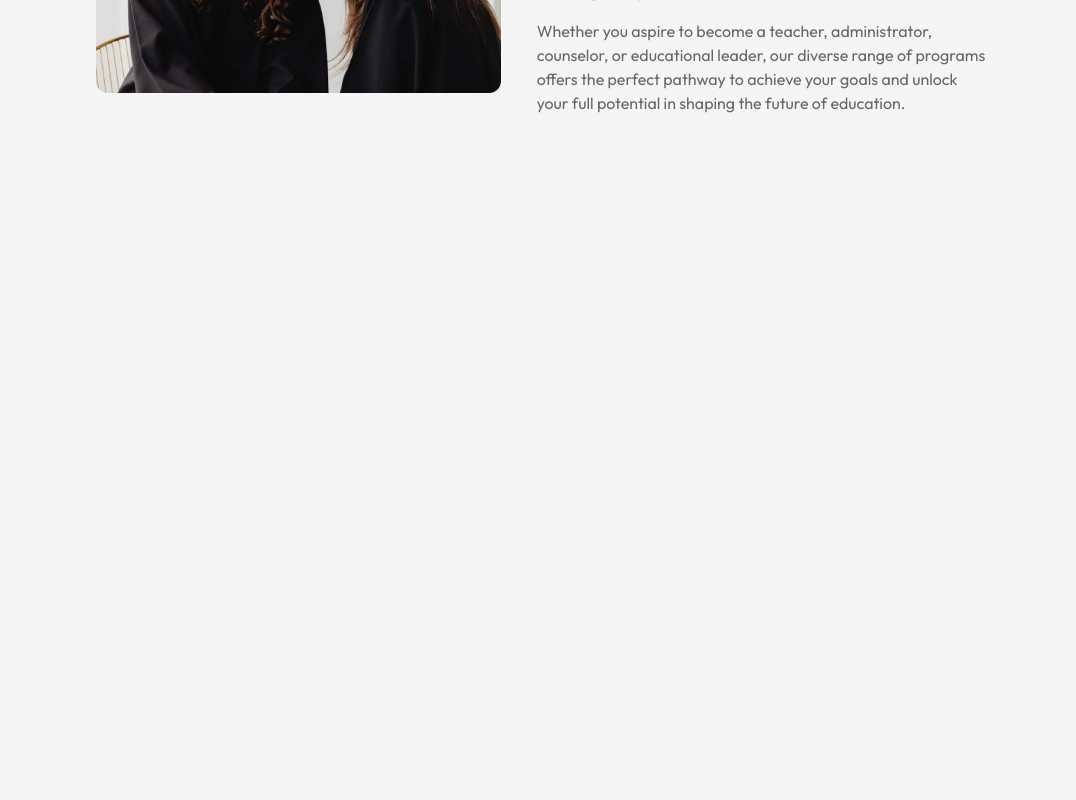
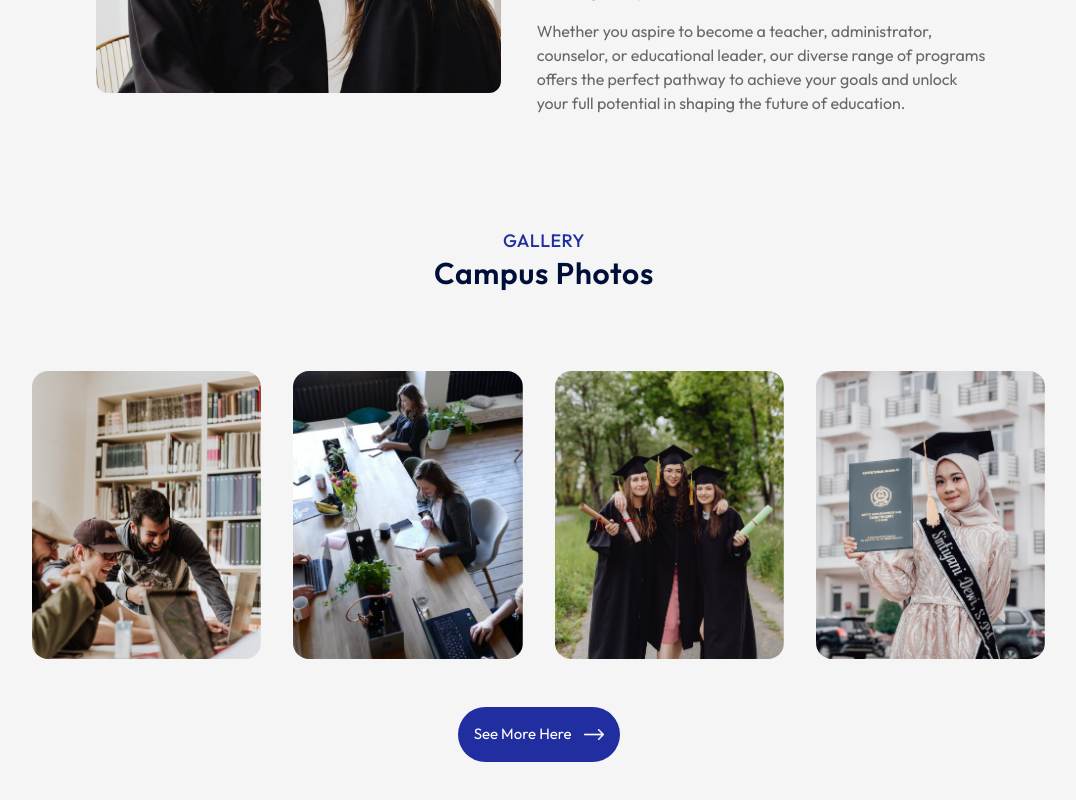
Before and after one commit to MozammilT/EduSphere, a React (Vite) app: page / in a window 1280 px wide. Shown: the part 1724-2524 px from the top of the page, without its empty margins (96-1172 px from the left). Before the commit the page ends 1951 px from the top, so only its background shows below. Built offline with nearby package versions, Linux system fonts and the light colour scheme; a web font is replaced by a local one.

Commit message:
Add Campus Component

```diff
--- a/src/App.jsx
+++ b/src/App.jsx
@@ -3,6 +3,7 @@ import Hero from "./components/Hero";
 import Programs from "./components/Programs";
 import Title from "./components/Title";
 import About from "./components/About";
+import Campus from "./components/Campus";
 
 function App() {
   return (
@@ -12,6 +13,8 @@ function App() {
       <Title subtitle="OUR PROGRAM" title="What We Offer" />
       <Programs />
       <About />
+      <Title subtitle="GALLERY" title="Campus Photos" />
+      <Campus />
     </>
   );
 }
--- /dev/null
+++ b/src/components/Campus.jsx
@@ -0,0 +1,22 @@
+import gallery_1 from "/gallery-1.png";
+import gallery_2 from "/gallery-2.png";
+import gallery_3 from "/gallery-3.png";
+import gallery_4 from "/gallery-4.png";
+import whiteArrowIcon from "/white-arrow.png";
+
+function Campus() {
+  return (
+    <div className="campus center">
+      <div className="gallery">
+        <img src={gallery_1} className="gallery-img" />
+        <img src={gallery_2} className="gallery-img" />
+        <img src={gallery_3} className="gallery-img" />
+        <img src={gallery_4} className="gallery-img" />
+      </div>
+      <button className="btn dark">
+        See More Here <img src={whiteArrowIcon} className="arrow-icon" />
+      </button>
+    </div>
+  );
+}
+export default Campus;
--- a/src/styles/App.css
+++ b/src/styles/App.css
@@ -109,7 +109,7 @@
   }
 
   .title-h {
-    @apply text-[#000F38] text-3xl tracking-wide;
+    @apply text-[#000F38] text-3xl font-semibold tracking-wide;
   }
 
   .about {
@@ -140,7 +140,22 @@
     @apply my-4 text-[#676767] w-full;
   }
   .play-icon {
-    @apply w-16 absolute top-1/2 left-1/2 transform -translate-x-1/2 -translate-y-1/2;
+    @apply w-16 absolute top-1/2 left-1/2 transform -translate-x-1/2 -translate-y-1/2 cursor-pointer;
+  }
+
+  .campus {
+    @apply my-20 mx-0 w-11/12 text-center;
+  }
+
+  .gallery {
+    @apply flex items-center justify-between gap-8 mb-10;
+  }
+
+  .gallery-img {
+    @apply rounded-2xl w-3/12;
+  }
+
+  .dark {
+    @apply bg-[#212EA0] text-white ml-24 p-4;
   }
 }
-/* ts- 21.30 */
```
